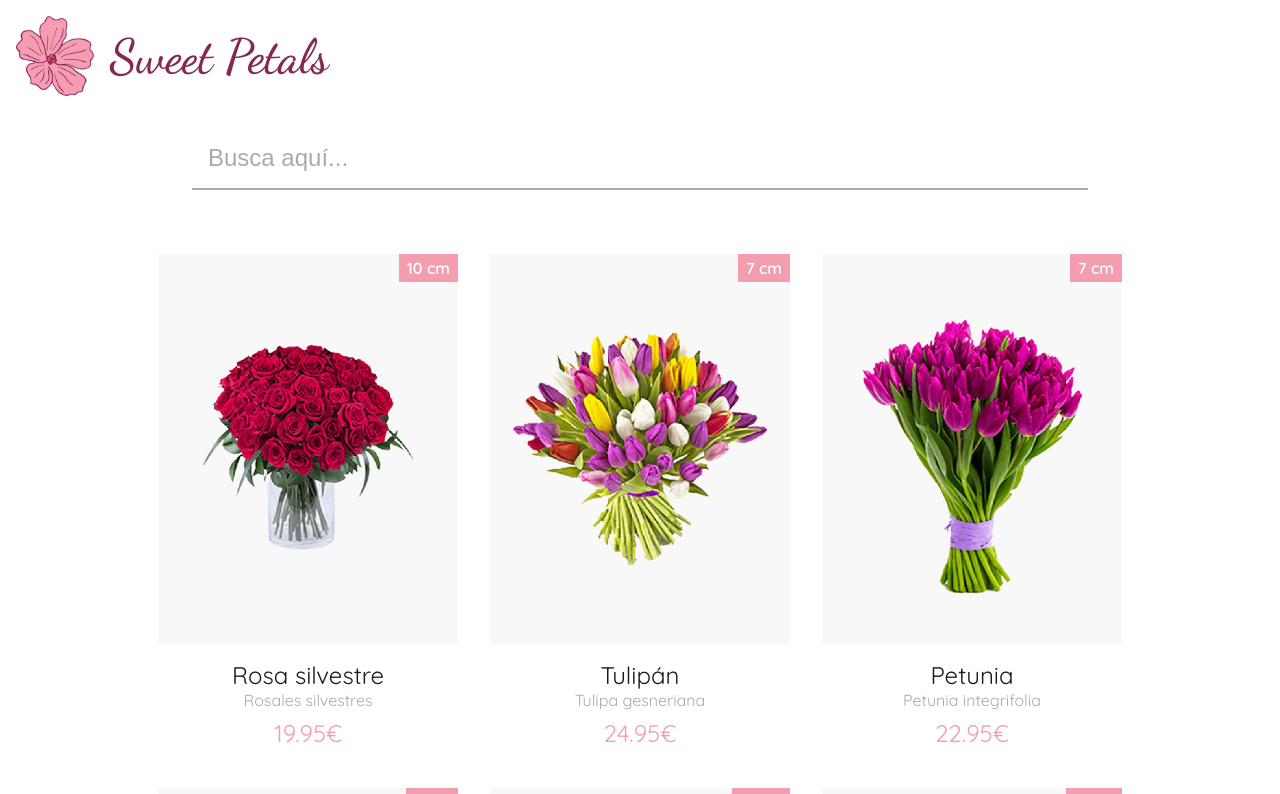
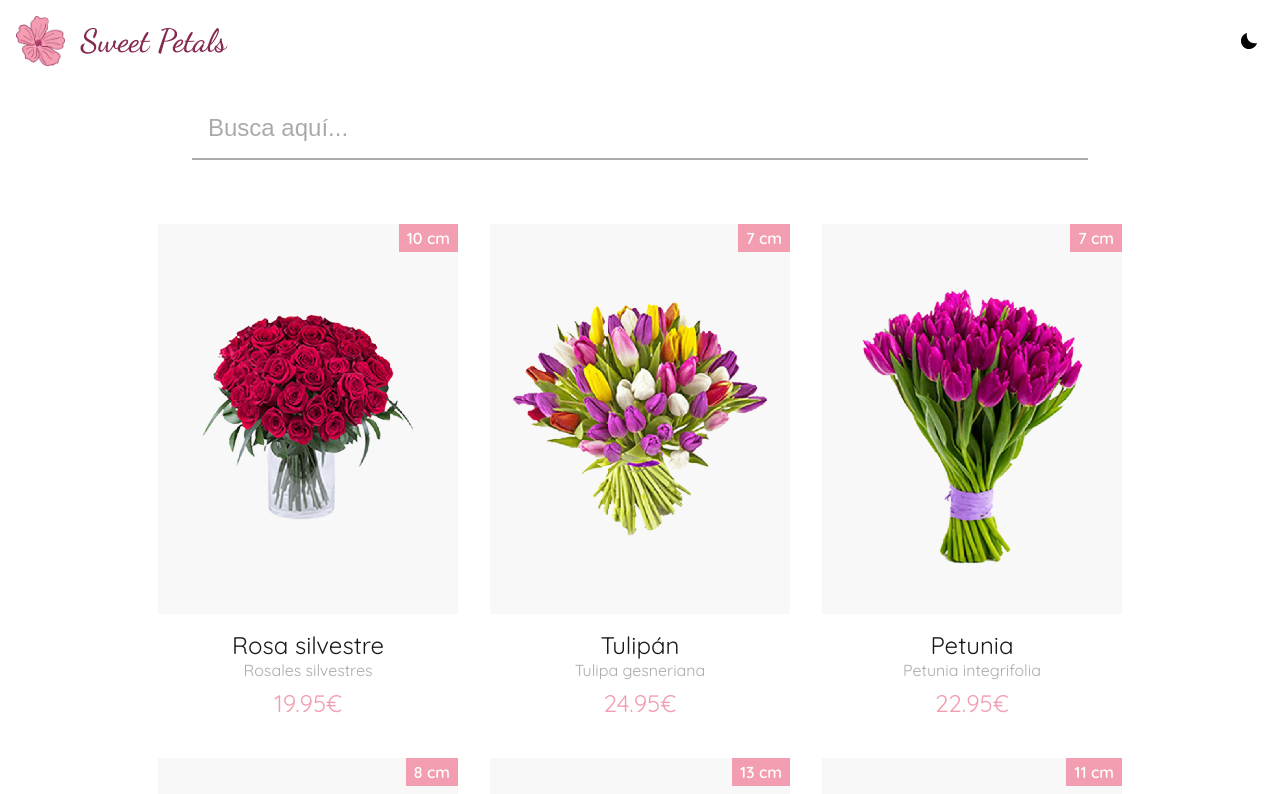
Before and after one commit to Endikaorve/sweet-petals, a Next.js app: page / in a window 1280 px wide. Shown: the top 794 px of the page. Built offline with nearby package versions, Linux system fonts and the light colour scheme.

Commit message:
Feat: Añade soporte para tema oscuro

```diff
--- /dev/null
+++ b/components/icons/theme/Dark/Dark.tsx
@@ -0,0 +1,13 @@
+const DarkThemeIcon = () => (
+  <svg
+    xmlns="http://www.w3.org/2000/svg"
+    width="20"
+    height="20"
+    viewBox="0 0 20 20"
+    fill="currentColor"
+  >
+    <path d="M8,2 C4.5,2.9 2,6.1 2,9.9 C2,14.4 5.6,18 10.1,18 C13.9,18 17,15.5 18,12 C11.9,13.7 6.3,8.1 8,2 Z"></path>
+  </svg>
+);
+
+export default DarkThemeIcon;
--- /dev/null
+++ b/components/icons/theme/Light/Light.tsx
@@ -0,0 +1,45 @@
+const LightThemeIcon = () => (
+  <svg
+    xmlns="http://www.w3.org/2000/svg"
+    width="20"
+    height="20"
+    viewBox="0 0 20 20"
+    fill="currentColor"
+  >
+    <rect width="2" height="2" x="9" y="2"></rect>
+    <rect
+      width="2"
+      height="2"
+      x="13.88"
+      y="4.051"
+      transform="rotate(45.02 14.88 5.051)"
+    ></rect>
+    <rect width="2" height="2" x="16" y="9"></rect>
+    <rect
+      width="2"
+      height="2"
+      x="13.949"
+      y="14.019"
+      transform="rotate(-135.02 14.95 15.019)"
+    ></rect>
+    <rect width="2" height="2" x="9" y="16"></rect>
+    <rect
+      width="2"
+      height="2"
+      x="3.98"
+      y="13.949"
+      transform="rotate(-134.98 4.98 14.95)"
+    ></rect>
+    <rect width="2" height="2" x="2" y="9"></rect>
+    <rect
+      width="2"
+      height="2"
+      x="4.05"
+      y="4.121"
+      transform="rotate(44.98 5.05 5.12)"
+    ></rect>
+    <path d="M10,6 C7.8,6 6,7.8 6,10 C6,12.2 7.8,14 10,14 C12.2,14 14,12.2 14,10 C14,7.8 12.2,6 10,6 Z"></path>
+  </svg>
+);
+
+export default LightThemeIcon;
--- a/components/shared/Header/Header.module.css
+++ b/components/shared/Header/Header.module.css
@@ -1,11 +1,15 @@
 .header {
   margin-bottom: var(--space-md);
   padding: var(--space-md);
+
+  display: flex;
+  align-items: center;
+  justify-content: space-between;
 }
 
 .logo {
-  --logo-height: 80px;
-  --logo-font-size: 48px;
+  --logo-height: 50px;
+  --logo-font-size: var(--font-size-xl);
 
   width: fit-content;
 
@@ -27,9 +31,18 @@
   color: var(--color-secondary);
 }
 
-@media (max-width: 646px) {
-  .logo {
-    --logo-height: 50px;
-    --logo-font-size: var(--font-size-xl);
-  }
+.themeButton {
+  display: grid;
+  place-items: center;
+  width: 30px;
+  height: 30px;
+  padding: 0;
+  border-radius: 50%;
+  border: none;
+  background-color: transparent;
+  cursor: pointer;
 }
+
+.themeButton:hover {
+  background-color: var(--flower-card-background-color) !important;
+}
--- a/components/shared/Header/Header.tsx
+++ b/components/shared/Header/Header.tsx
@@ -2,7 +2,15 @@ import styles from "./Header.module.css";
 
 import Link from "next/link";
 
-const Header = () => (
+import { useTheme } from "next-themes";
+
+import LightThemeIcon from "components/icons/theme/Light/Light";
+import DarkThemeIcon from "components/icons/theme/Dark/Dark";
+
+const Header = () => {
+  const { theme, setTheme } = useTheme();
+
+  return (
     <header className={styles.header}>
       <Link href="/">
         <div className={styles.logo}>
@@ -14,7 +22,23 @@ const Header = () => (
           <h1 className={styles.logoName}>Sweet Petals</h1>
         </div>
       </Link>
+
+      {theme === "dark" && (
+        <button
+          className={styles.themeButton}
+          onClick={() => setTheme("light")}
+        >
+          <LightThemeIcon></LightThemeIcon>
+        </button>
+      )}
+
+      {theme !== "dark" && (
+        <button className={styles.themeButton} onClick={() => setTheme("dark")}>
+          <DarkThemeIcon></DarkThemeIcon>
+        </button>
+      )}
     </header>
   );
+};
 
 export default Header;
--- a/package.json
+++ b/package.json
@@ -10,6 +10,7 @@
   },
   "dependencies": {
     "next": "12.1.0",
+    "next-themes": "^0.1.1",
     "react": "17.0.2",
     "react-dom": "17.0.2"
   },
--- a/pages/_app.tsx
+++ b/pages/_app.tsx
@@ -1,8 +1,15 @@
-import '../styles/globals.css'
-import type { AppProps } from 'next/app'
+import "../styles/globals.css";
+
+import type { AppProps } from "next/app";
+
+import { ThemeProvider } from "next-themes";
 
 function MyApp({ Component, pageProps }: AppProps) {
-  return <Component {...pageProps} />
+  return (
+    <ThemeProvider>
+      <Component {...pageProps} />
+    </ThemeProvider>
+  );
 }
 
-export default MyApp
+export default MyApp;
--- a/styles/globals.css
+++ b/styles/globals.css
@@ -4,12 +4,13 @@
   --color-white: #ffffff;
   --color-gray-light: #cccccc;
   --color-gray: #aaaaaa;
+  --color-black: #1a1a1a;
 
   --font-family: "Quicksand";
 
-  --text-color: #1a1a1a;
+  --text-color: var(--color-black);
 
-  --background-color: #ffffff;
+  --background-color: var(--color-white);
 
   --flower-card-background-color: #f8f8f8;
 
@@ -34,6 +35,12 @@
   --container-max-width: 1296px;
 }
 
+[data-theme="dark"] {
+  --background-color: var(--color-black);
+  --text-color: var(--color-white);
+  --flower-card-background-color: #282828;
+}
+
 html,
 body {
   padding: 0;
@@ -44,6 +51,8 @@ body {
   background-color: var(--background-color);
   font-size: var(--font-size-md);
   color: var(--text-color);
+
+  transition: var(--animation-transition);
 }
 
 a {
```
Also changed, not shown: 1 other file (tests, documents, lock files or other folders). Lines whose indentation alone changed are shown as unchanged.
